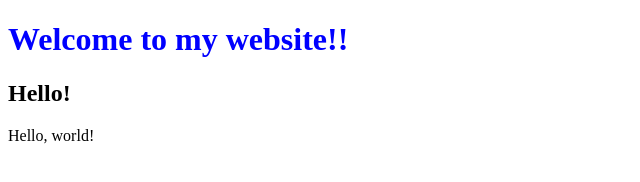
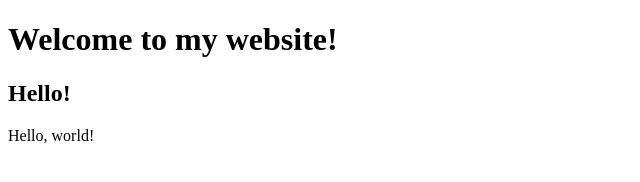
Before and after one commit to jeeyemm/hello, a plain HTML site: page hello.html in a window 1280 px wide. Shown: the whole page, without its empty margins (0-640 px from the left). Drawn offline with Linux system fonts and the light colour scheme.

Commit message:
Fix merge conflicts

```diff
--- a/hello.html
+++ b/hello.html
@@ -2,15 +2,10 @@
 <html lang="en">
     <head>
         <title>Hello!</title>
-        <style>
-            h1 {
-                color: blue;
-            }
-        </style>
     </head>
 
     <body>
-        <h1>Welcome to my website!!</h1>
+        <h1>Welcome to my website!</h1>
         <h2>Hello!</h2>
         Hello, world!
     </body>
```
